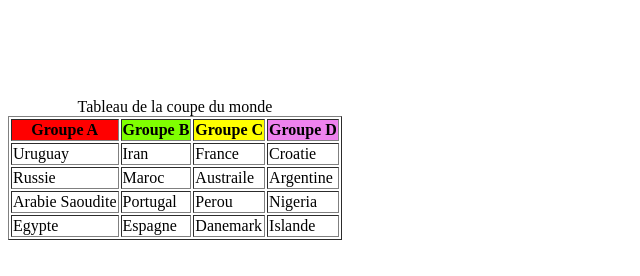
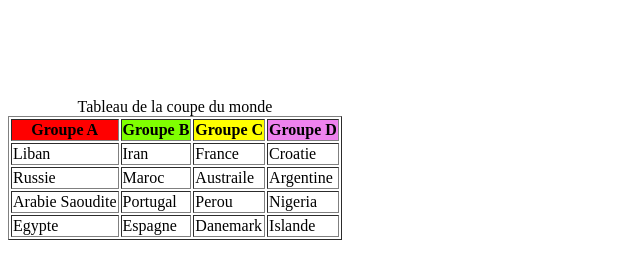
Before and after one commit to rida87/Rida_Repository, a plain HTML site: page index.html in a window 1280 px wide. Shown: the full height of the page, 0-640 px from the left. Drawn offline with Linux system fonts and the light colour scheme.

Commit message:
insertion_liban

```diff
--- a/index.html
+++ b/index.html
@@ -19,7 +19,7 @@
 		</tr>
 
 		<tr>
-			<td>Uruguay</td>
+			<td>Liban</td>
 			<td>Iran</td>
 			<td>France</td>
 			<td>Croatie</td>
```
